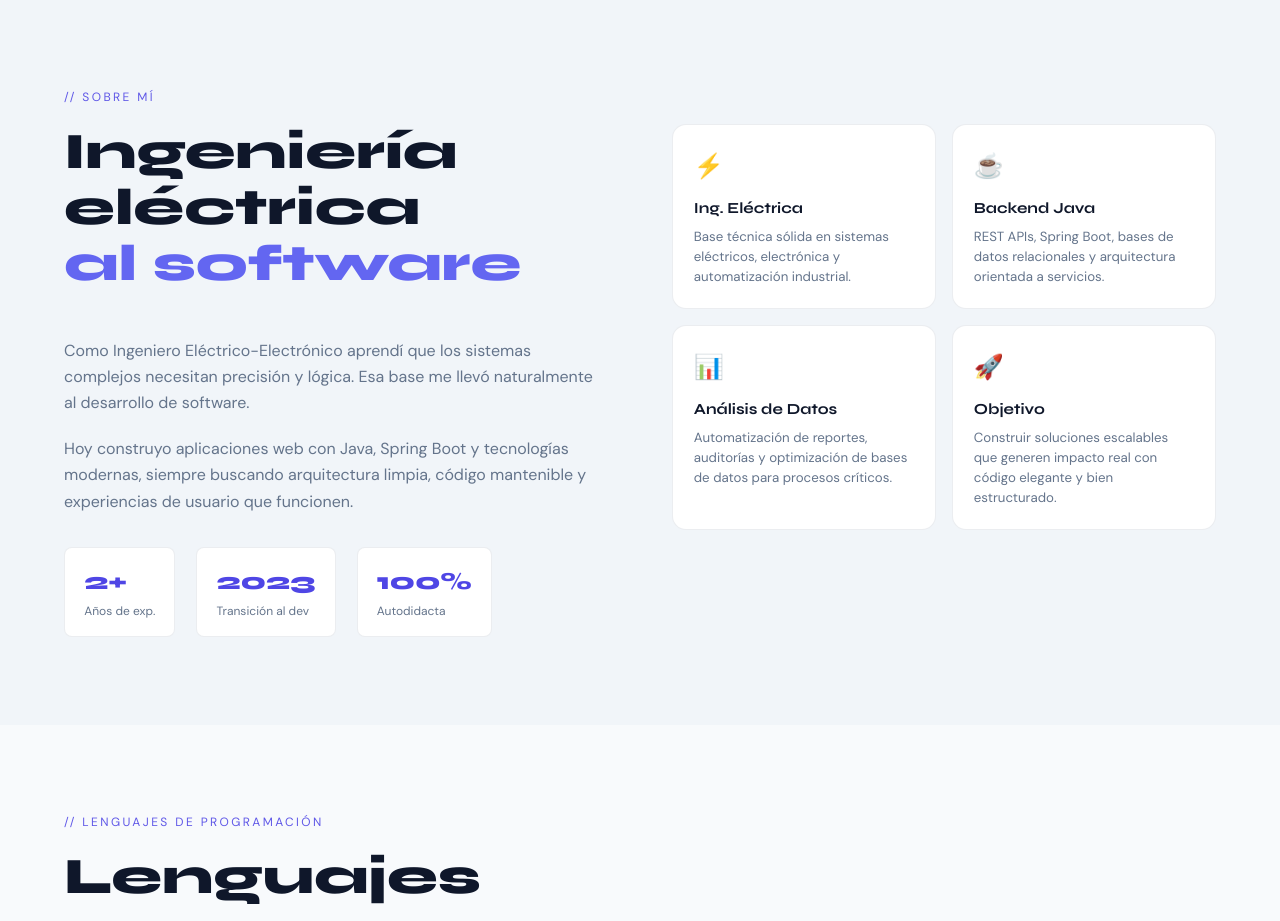
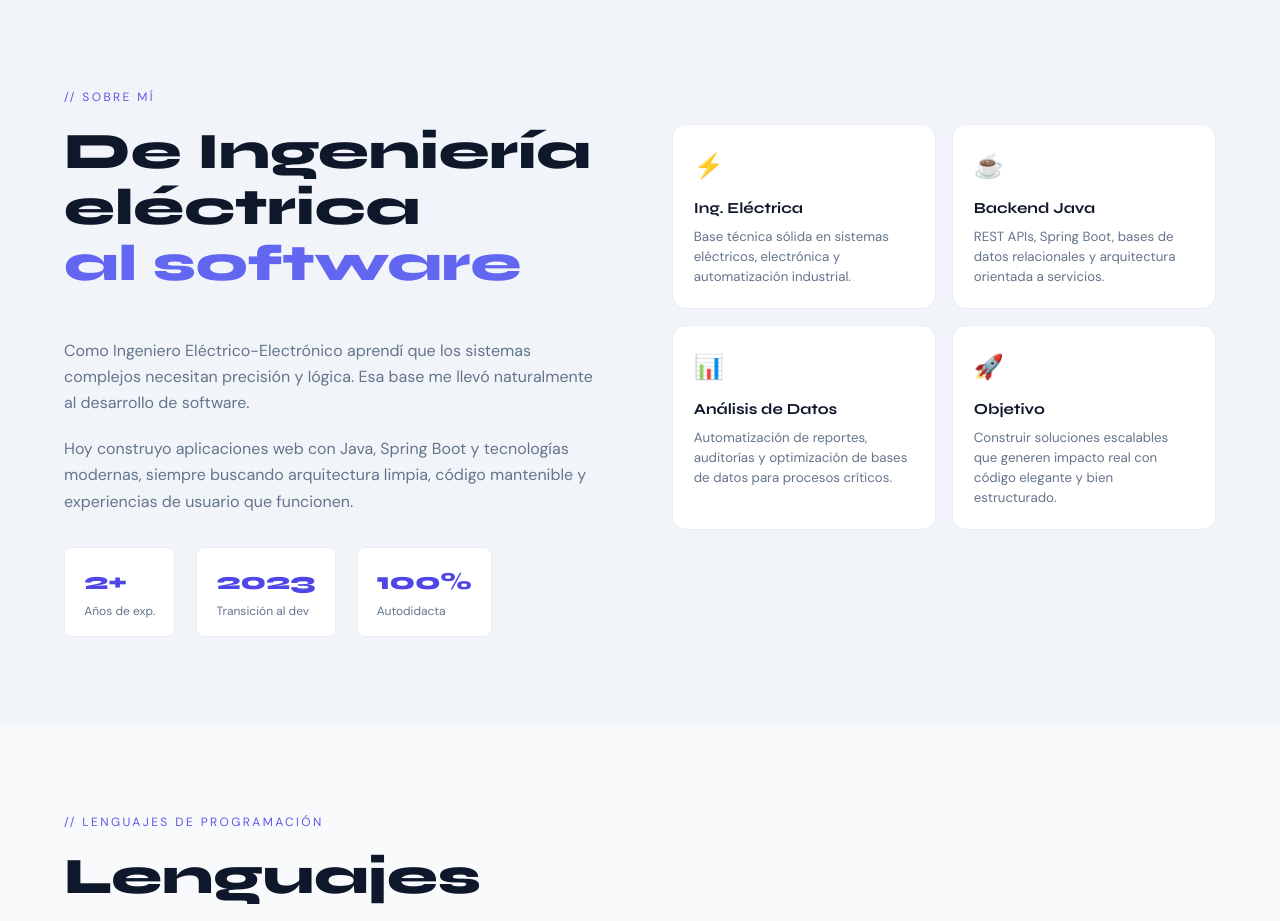
Before and after one commit to salvatorepop/salvatorepop.github.io, a website built with Vite: page index.html in a window 1280 px wide. Shown: the part 800-1721 px from the top of the page. Built offline with nearby package versions, Linux system fonts and the light colour scheme.

Commit message:
se agrega de en sobre mi

```diff
--- a/index.html
+++ b/index.html
@@ -80,7 +80,7 @@
     <div class="section-label">// sobre mí</div>
     <div class="about-grid">
       <div class="about-text">
-        <h2 class="section-heading">Ingeniería eléctrica<br /><em>al software</em></h2>
+        <h2 class="section-heading">De Ingeniería eléctrica<br /><em>al software</em></h2>
         <p>
           Como Ingeniero Eléctrico-Electrónico aprendí que los sistemas complejos necesitan
           precisión y lógica. Esa base me llevó naturalmente al desarrollo de software.
```
